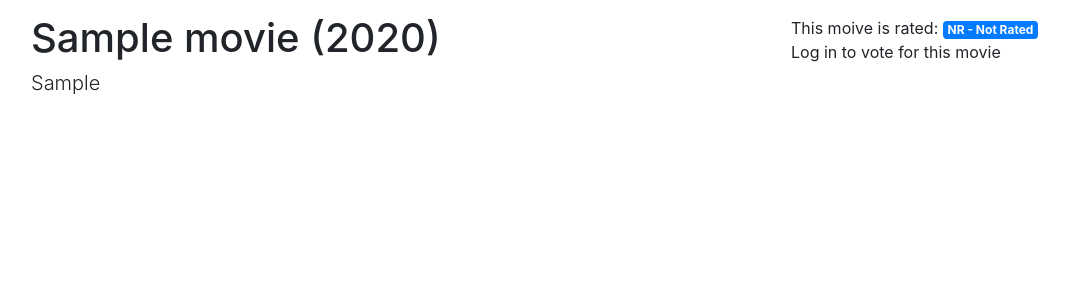
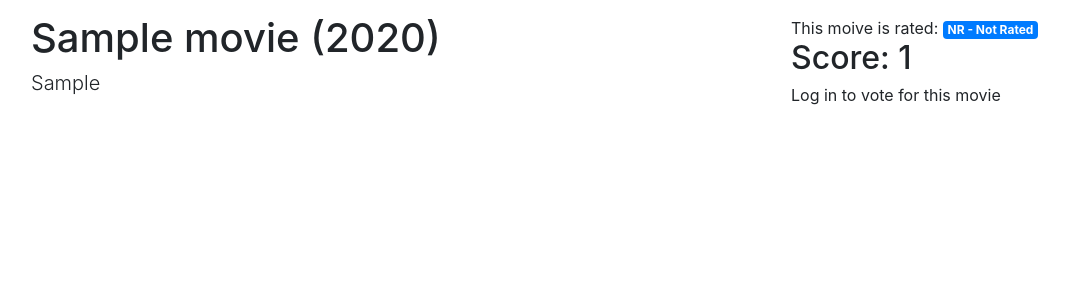
Before and after one commit to anlaganlag/mymdb_2, a Django app: page /movie/1 in a window 1280 px wide. Shown: the part 40-340 px from the top of the page, without its empty margins (54-1123 px from the left). Run offline with Django 3.2, Linux system fonts and the light colour scheme; tables that the repository leaves empty hold one stand-in row (values such as "Sample post"); some libraries are stand-ins or nearby versions.

Commit message:
添加了分數功能

```diff
--- a/core/models.py
+++ b/core/models.py
@@ -1,5 +1,7 @@
 from django.db import models
 from django.conf import settings
+
+from django.db.models.aggregates import Sum
 
 
 class PersonManager(models.Manager):
@@ -19,9 +21,7 @@ class Person(models.Model):
     objects = PersonManager()
 
     class Meta:
-            ordering = (
-                'last_name','first_name'
-            )
+            ordering = ( 'last_name','first_name')
     def __str__(self):
         if self.died:
             return f'{self.last_name},{self.first_name},{self.born},{self.died}'
@@ -29,14 +29,21 @@ class Person(models.Model):
 
 
 class MovieManager(models.Manager):
+
     def all_with_related_persons(self):
         qs = self.get_queryset()
-        qs = qs.select_related(
-             'director'
-        )
-        qs = qs.prefetch_related(
-            'writers','actors')
+        qs = qs.select_related( 'director')
+        qs = qs.prefetch_related( 'writers','actors')
         return qs
+
+
+    def all_with_related_persons_and_score(self):
+        qs = self.all_with_related_persons()
+        qs = qs.annotate(score=Sum('vote__value'))
+        return qs
+
+
+
 
 class Movie(models.Model):
     NOT_RATED = 0
--- a/core/templates/core/movie_detail.html
+++ b/core/templates/core/movie_detail.html
@@ -19,11 +19,14 @@
         {{ object.get_rating_display }}
     </span>
 </div>
+
+ <div >
+    <h2 > Score: {{ object.score|default_if_none:"TBD" }} </h2 >
+  </div >
+
 <div>
     {% if vote_form %}
-        <form
-            method="post"
-            action="{{ vote_form_url }}">
+        <form   method="post" action="{{ vote_form_url }}">
             {% csrf_token %}
             {{ vote_form.as_p }}
             <button class="btn btn-primary">Vote</button>
@@ -32,4 +35,6 @@
             <p> Log in to vote for this movie</p>
         {% endif %}
 </div>
+
+
 {% endblock %}
--- a/core/views.py
+++ b/core/views.py
@@ -21,8 +21,7 @@ class MovieList(ListView):
 
 
 class MovieDetail(DetailView):
-    queryset = (
-        Movie.objects. all_with_related_persons())
+    queryset =  Movie.objects.all_with_related_persons_and_score()
 
     def get_context_data(self,**kwargs):
         ctx = super().get_context_data(**kwargs)
```
